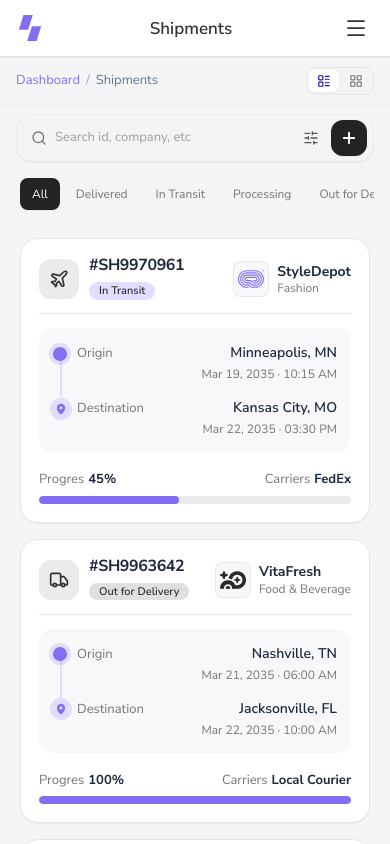
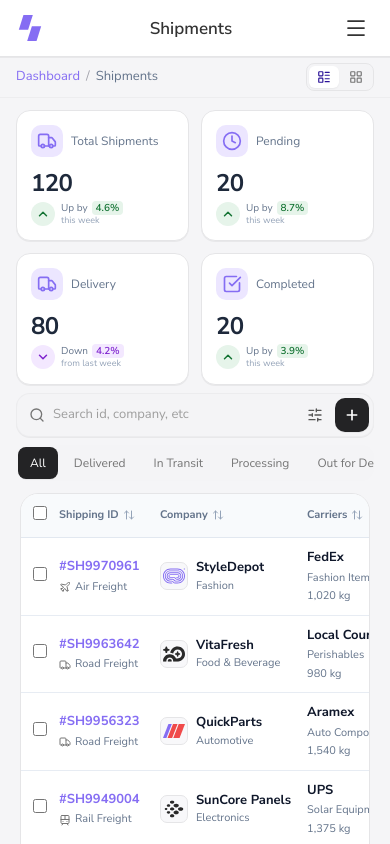
Before and after one commit to RsRiad/ShipNow, a Next.js app: page /shipments in a window 390 px wide. Built offline with nearby package versions, Linux system fonts and the light colour scheme.

Commit message:
refactor(shipments): enhance mobile & tablet responsive header, toolbar, cards layout and centered pagination

```diff
--- a/src/app/(app)/shipments/page.tsx
+++ b/src/app/(app)/shipments/page.tsx
@@ -5,6 +5,8 @@
 import AppShell from "@/components/layout/AppShell";
 import ShipmentHeader, { ShipmentViewMode } from "@/components/shipments/ShipmentHeader";
 import ShipmentToolbar from "@/components/shipments/ShipmentToolbar";
+import ShipmentMetricCards from "@/components/shipments/ShipmentMetricCards";
+import ShipmentTableView from "@/components/shipments/ShipmentTableView";
 import ShipmentGridView from "@/components/shipments/ShipmentGridView";
 import { shipments as mockShipments } from "@/data/data";
 
@@ -77,7 +79,12 @@
           onNewShipment={handleNewShipment}
         />
 
-        {/* Shipment Filter & Search Toolbar */}
+        {/* MOBILE VIEW ONLY: 2x2 Metric Cards FIRST above Toolbar */}
+        <div className="sm:hidden px-4 pt-3 pb-1">
+          <ShipmentMetricCards shipments={filteredShipments} />
+        </div>
+
+        {/* Shipment Filter & Search Toolbar (Renders BELOW Metric Cards on Mobile View) */}
         <ShipmentToolbar
           activeStatus={activeStatus}
           onStatusChange={(st) => {
@@ -95,7 +102,19 @@
         />
 
         {/* View Content Area */}
-        <div className="px-5 md:px-8 py-4">
+        <div className="px-5 md:px-8 pt-2 pb-6">
+          {currentView === "table" ? (
+            <ShipmentTableView
+              shipments={filteredShipments}
+              currentPage={currentPage}
+              onPageChange={setCurrentPage}
+              pageSize={pageSize}
+              onPageSizeChange={(size) => {
+                setPageSize(size);
+                setCurrentPage(1);
+              }}
+            />
+          ) : (
             <ShipmentGridView
               shipments={filteredShipments}
               currentPage={currentPage}
@@ -106,6 +125,7 @@
                 setCurrentPage(1);
               }}
             />
+          )}
         </div>
       </div>
     </div>
--- a/src/components/common/Pagination.tsx
+++ b/src/components/common/Pagination.tsx
@@ -21,11 +21,9 @@
   onPageChange,
   onPageSizeChange,
   pageSizeOptions = [6, 9, 12, 24],
-  itemLabel = "shipments",
+  itemLabel = "results",
 }: PaginationProps) {
   const totalPages = Math.ceil(totalItems / pageSize) || 1;
-  const startIndex = totalItems === 0 ? 0 : (currentPage - 1) * pageSize + 1;
-  const endIndex = Math.min(startIndex + pageSize - 1, totalItems);
 
   const getPageNumbers = () => {
     const pages: (number | string)[] = [];
@@ -46,15 +44,9 @@
   };
 
   return (
-    <div className="w-full flex flex-col sm:flex-row items-center justify-between gap-4 py-4 px-2 bg-transparent text-[13px] text-[#757575]">
-      {/* Showing entries count & Page size dropdown */}
-      <div className="flex items-center gap-3 flex-wrap">
-        <span>
-          Showing <strong className="text-[#1E293B]">{startIndex}</strong> to{" "}
-          <strong className="text-[#1E293B]">{endIndex}</strong> of{" "}
-          <strong className="text-[#1E293B]">{totalItems}</strong> {itemLabel}
-        </span>
-
+    <div className="w-full flex flex-col sm:flex-row items-center justify-center sm:justify-between gap-4 py-3 sm:py-4 px-2 bg-transparent text-[13px] text-[#757575]">
+      {/* Showing entries count & Page size dropdown (Hidden on mobile view) */}
+      <div className="hidden sm:flex items-center gap-3 flex-wrap">
         <div className="flex items-center gap-1.5 ml-2">
           <span>Show:</span>
           <select
@@ -68,11 +60,12 @@
               </option>
             ))}
           </select>
+          <strong className="text-[#1E293B]">of {totalItems}</strong> {itemLabel}
         </div>
       </div>
 
-      {/* Page Navigation Buttons */}
-      <div className="flex items-center gap-1">
+      {/* Page Navigation Buttons (Centered on Mobile view) */}
+      <div className="flex items-center justify-center gap-1 w-full sm:w-auto">
         <IconButton
           icon={<ChevronLeft className="w-4 h-4" />}
           disabled={currentPage === 1}
--- a/src/components/shipments/ShipmentCard.tsx
+++ b/src/components/shipments/ShipmentCard.tsx
@@ -3,48 +3,14 @@
 import React from "react";
 import Image from "next/image";
 import { Shipment } from "@/data/data";
-import { Plane, Truck, Ship, Train, MapPin } from "lucide-react";
+import { getCompanyLogoPath, renderModeIcon } from "@/utils/shipmentHelpers";
 
 interface ShipmentCardProps {
   shipment: Shipment;
   onClick?: () => void;
 }
 
-const getCompanyLogoPath = (company: string, logoKey?: string): string => {
-  const key = (logoKey || company).toLowerCase();
-  if (key.includes("techgear")) return "/Assets/TechGear.svg";
-  if (key.includes("stylehub") || key.includes("modawear"))
-    return "/Assets/StyleHub.svg";
-  if (key.includes("freshnest")) return "/Assets/FreshNest.svg";
-  if (key.includes("autoparts") || key.includes("auto"))
-    return "/Assets/AutoParts.svg";
-  if (key.includes("ecolights")) return "/Assets/EcoLights.svg";
-  if (key.includes("greenhaven")) return "/Assets/GreenHaven.svg";
-  if (key.includes("quickparts")) return "/Assets/QuickParts.svg";
-  if (key.includes("styledepot")) return "/Assets/StyleDeport.svg";
-  if (key.includes("suncore")) return "/Assets/SunCore.svg";
-  if (key.includes("vitafresh")) return "/Assets/VItaFresh.svg";
-  return "/Assets/TechGear.svg";
-};
-
 export default function ShipmentCard({ shipment, onClick }: ShipmentCardProps) {
-  // Render Freight Mode Icon
-  const renderModeIcon = () => {
-    const iconClass = "w-5 h-5 text-[#333333]";
-    switch (shipment.mode) {
-      case "Air Freight":
-        return <Plane className={iconClass} />;
-      case "Road Freight":
-        return <Truck className={iconClass} />;
-      case "Ocean Freight":
-        return <Ship className={iconClass} />;
-      case "Rail Freight":
-        return <Train className={iconClass} />;
-      default:
-        return <Plane className={iconClass} />;
-    }
-  };
-
   // Status Badge Styling matching design tokens
   const getStatusBadgeStyle = () => {
     switch (shipment.status) {
@@ -74,7 +40,7 @@
           {/* Left: Mode Icon + (ID & Status Badge) */}
           <div className="flex items-center gap-2.5">
             <div className="w-10 h-10 bg-[#EBEBEB] rounded-[12px] flex items-center justify-center shrink-0">
-              {renderModeIcon()}
+              {renderModeIcon(shipment.mode, "w-5 h-5 text-[#333333]")}
             </div>
             <div className="flex flex-col gap-1">
               <h3 className="font-bold text-[16px] leading-none text-[#1E293B] tracking-tight">
@@ -131,7 +97,7 @@
 
             {/* Freight Mode Icon Box */}
             <div className="w-10.5 h-10.5 bg-[#EBEBEB] rounded-[12px] flex items-center justify-center shrink-0">
-              {renderModeIcon()}
+              {renderModeIcon(shipment.mode, "w-5 h-5 text-[#333333]")}
             </div>
           </div>
 
--- a/src/components/shipments/ShipmentHeader.tsx
+++ b/src/components/shipments/ShipmentHeader.tsx
@@ -19,7 +19,7 @@
   onNewShipment,
 }: ShipmentHeaderProps) {
   return (
-    <div className="w-full flex flex-col gap-2 sm:gap-3 py-2.5 sm:py-5 px-4 md:px-8 bg-transparent border-b border-[#E5E5E7]/60">
+    <div className="w-full flex flex-col gap-2 sm:gap-2.5 py-1.5 sm:py-3 px-4 md:px-8 bg-transparent border-b border-[#E5E5E7]/50">
       {/* Top Row: Title & Primary Action Button (Hidden on Mobile view) */}
       <div className="hidden sm:flex items-center justify-between gap-4">
         <h1 className="text-[26px] md:text-[30px] font-bold text-[#1E293B] tracking-tight leading-none">
--- a/src/components/shipments/ShipmentToolbar.tsx
+++ b/src/components/shipments/ShipmentToolbar.tsx
@@ -69,9 +69,9 @@
   return (
     <>
       {/* MOBILE VIEW ONLY: Integrated Search, Sliders Filter & Add Button Bar (sm:hidden) */}
-      <div className="sm:hidden flex flex-col gap-3 py-2 px-4 bg-transparent">
+      <div className="sm:hidden flex flex-col gap-2 py-1 px-4 bg-transparent">
         {/* Mobile Top Row: Integrated Search, Sliders Icon & Dark Plus Button */}
-        <div className="w-full h-12 bg-[#F4F4F6] rounded-[16px] p-1.5 flex items-center gap-2 border border-[#E5E5E7]/50 shadow-2xs">
+        <div className="w-full h-11 bg-[#F4F4F6] rounded-[14px] p-1 flex items-center gap-2 border border-[#E5E5E7]/50 shadow-2xs">
           <Search className="w-4 h-4 text-[#757575] ml-2 shrink-0" />
           <input
             type="text"
@@ -100,15 +100,15 @@
           <button
             type="button"
             onClick={onNewShipment}
-            className="w-9 h-9 bg-[#232325] hover:bg-[#1A1A1A] text-white rounded-[12px] flex items-center justify-center shrink-0 shadow-2xs cursor-pointer"
+            className="w-8.5 h-8.5 bg-[#232325] hover:bg-[#1A1A1A] text-white rounded-[10px] flex items-center justify-center shrink-0 shadow-2xs cursor-pointer"
             title="New Shipment"
           >
-            <Plus className="w-4.5 h-4.5 stroke-[2.5]" />
+            <Plus className="w-4 h-4 stroke-[2.5]" />
           </button>
         </div>
 
         {/* Mobile Bottom Row: Soft Rounded Status Filter Chips */}
-        <div className="w-full bg-[#F4F4F6] rounded-[16px] p-1 flex items-center gap-1 overflow-x-auto no-scrollbar">
+        <div className="w-full bg-[#F4F4F6] rounded-[14px] p-0.5 flex items-center gap-1 overflow-x-auto no-scrollbar">
           {statusOptions.map((status) => {
             const isActive = activeStatus === status;
             return (
@@ -127,7 +127,7 @@
       </div>
 
       {/* TABLET & DESKTOP VIEW: Single-Line Bar (hidden on mobile, visible on sm and above) */}
-      <div className="hidden sm:flex w-full flex-row items-center justify-between gap-2 sm:gap-4 py-3 px-5 md:px-8 bg-transparent overflow-x-auto no-scrollbar">
+      <div className="hidden sm:flex w-full flex-row items-center justify-between gap-2 sm:gap-4 py-1.5 px-5 md:px-8 bg-transparent overflow-x-auto no-scrollbar">
         {/* Left: Status Filter Tabs */}
         <div className="flex items-center gap-1 shrink-0 overflow-x-auto no-scrollbar py-1">
           {statusOptions.map((status) => {
```
Lines whose indentation alone changed are shown as unchanged.
